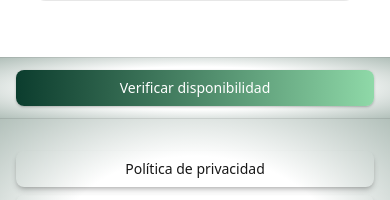
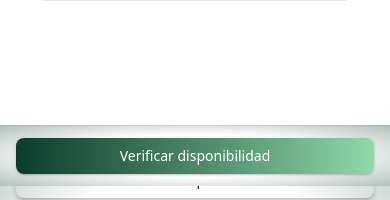
Before and after one commit to RomanKrivocheev/costasolvilla, a Next.js app: page /prices in a window 390 px wide. Shown: the part 658-858 px from the top of the page. Built offline with nearby package versions, Linux system fonts and the light colour scheme; no server answers.

Commit message:
Mobile adjustment for footer

```diff
--- a/src/app/(site)/layout.tsx
+++ b/src/app/(site)/layout.tsx
@@ -8,7 +8,7 @@ const SiteLayout = ({ children }: { children: ReactNode }) => {
     <div className="min-h-dvh flex flex-col text-foreground">
       <SiteHeader />
 
-      <main className="flex-1 px-4 sm:px-6 lg:px-12 py-6 shadow-[0_32px_80px_-40px_rgba(0,0,0,0.6)] dark:shadow-[0_32px_80px_-40px_rgba(255,255,255,0.18)]">
+      <main className="flex-1 px-4 sm:px-6 lg:px-12 pt-6 pb-24 sm:pb-6 shadow-[0_32px_80px_-40px_rgba(0,0,0,0.6)] dark:shadow-[0_32px_80px_-40px_rgba(255,255,255,0.18)]">
         {children}
       </main>
 
--- a/src/components/StickyCtaFooter.tsx
+++ b/src/components/StickyCtaFooter.tsx
@@ -8,9 +8,9 @@ export const StickyCtaFooter = () => {
   const { t } = useLanguage();
 
   return (
-    <div className="sticky bottom-10 sm:bottom-0 z-40 border-t border-foreground/10 bg-noise-footer">
+    <div className="fixed sm:sticky bottom-0 inset-x-0 z-50 border-t border-foreground/10 bg-noise-footer">
       <div className="mx-auto max-w-7xl px-4 sm:px-6 lg:px-6">
-        <div className="flex items-center py-3">
+        <div className="flex items-center py-3 pb-[calc(0.75rem+env(safe-area-inset-bottom))] sm:pb-3">
           <div className="hidden sm:block flex-1">
             <Link
               href="/home"
```
